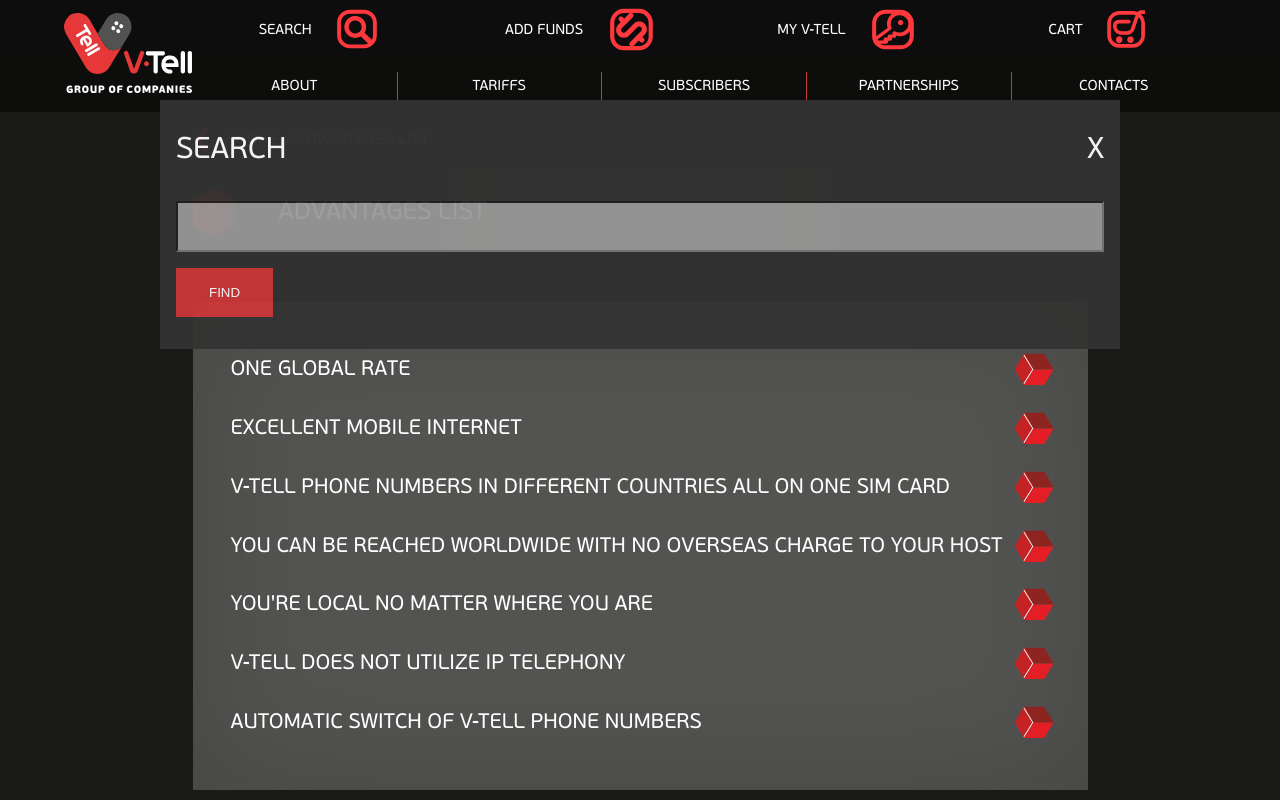
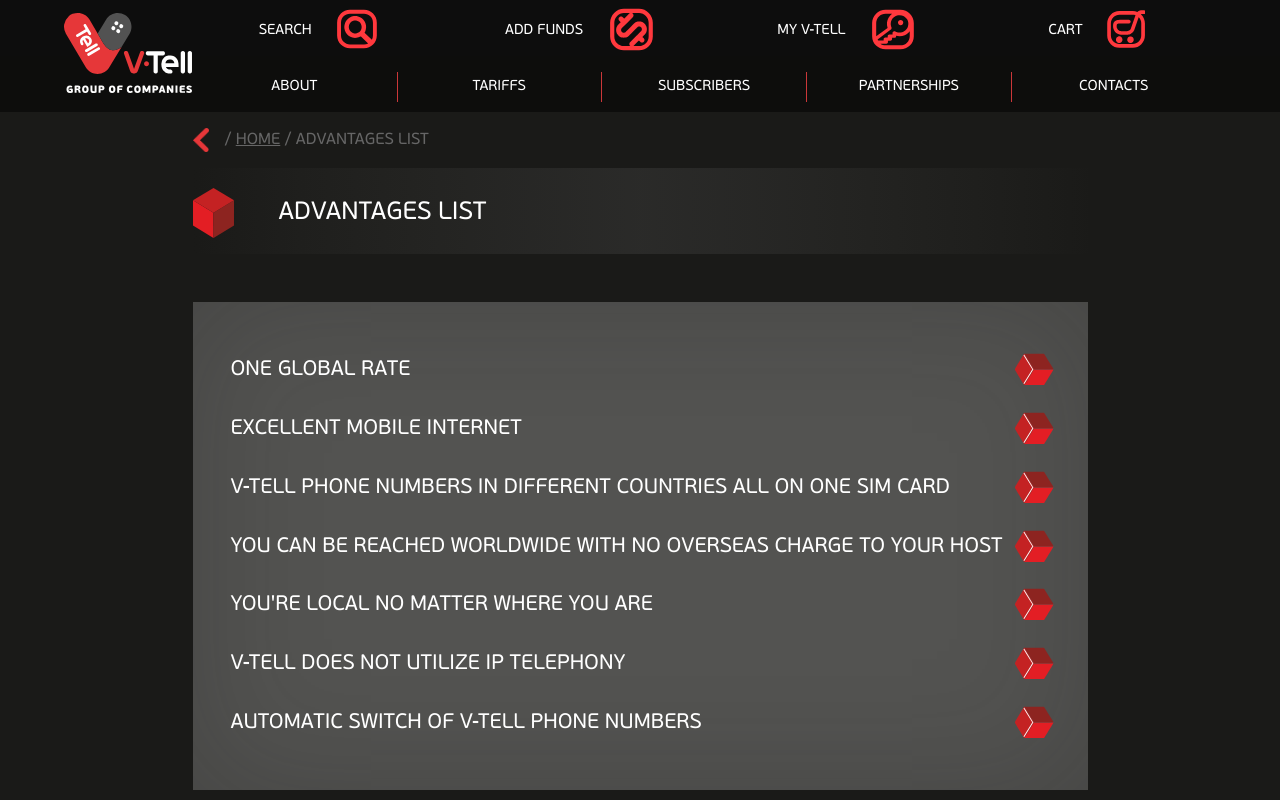
Before and after one commit to kdjordan/vtell, a Vue app: page /advantages-list/0 in a window 1280 px wide. Shown: the top 800 px of the page. Built offline with nearby package versions, Linux system fonts and the light colour scheme.

Commit message:
REF : init state for search modal

```diff
--- a/src/components/Header.vue
+++ b/src/components/Header.vue
@@ -201,7 +201,7 @@
         return {
             mobileOpen: true,
             addOpaqueBack: false,
-            searchModal: true
+            searchModal: false
         }
     },
     methods: {
```
